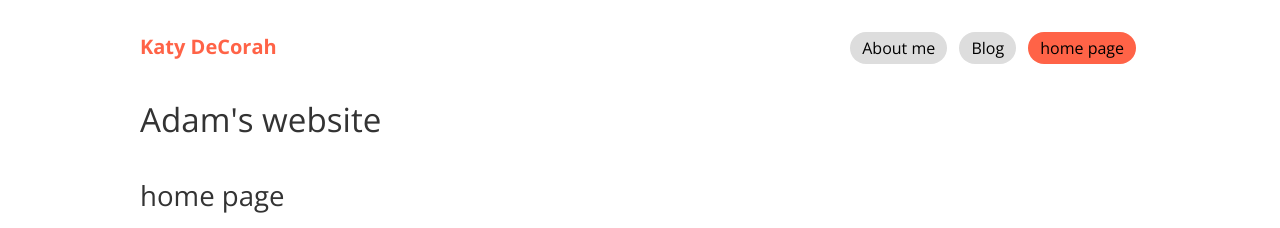
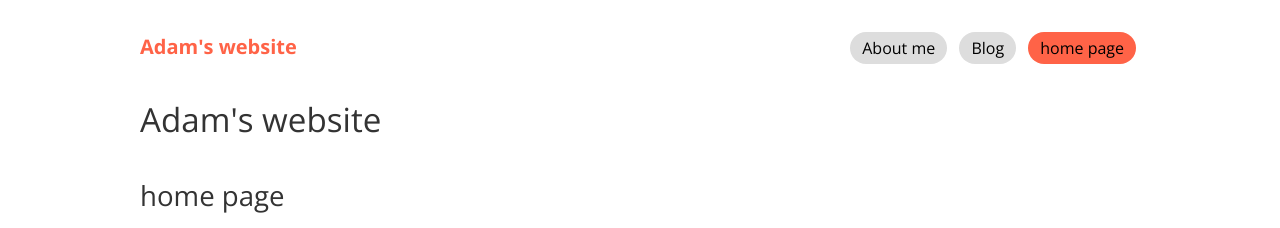
Before and after one commit to Mickeytarian/mickeytarian.github.io, a Jekyll site: the page built from index.html, in a window 1280 px wide. Shown: the top 228 px of the page. Built offline with Jekyll 4.4.1, drawn with Linux system fonts in a browser that asks for light colours.

Commit message:
updates son!

```diff
--- a/_config.yml
+++ b/_config.yml
@@ -2,7 +2,7 @@
 title: Adam's website
 email: amikhitarian@albany.edu
 description: Adam is super cool
-url: mickeytarian.github.io
+url: http://mickeytarian.github.io
 github_username: mickeytarian
 color: red
 
--- a/_includes/head.html
+++ b/_includes/head.html
@@ -6,8 +6,8 @@
       <title>{{ page.title }} | {{ site.title }}</title>
       <meta name="viewport" content="width=device-width">
       <meta name="description" content="{{ site.description }}">
-      <link rel="stylesheet" href="/css/normalize.css">
-        <link rel="stylesheet" href="/css/main.css">
+      <link rel="stylesheet" href="{{site.url}}/css/normalize.css">
+        <link rel="stylesheet" href="{{site.url}}/css/main.css">
         <link href='http://fonts.googleapis.com/css?family=Open+Sans:400italic,400,700' rel='stylesheet' type='text/css'>
   </head>
   <body>
--- a/_includes/header.html
+++ b/_includes/header.html
@@ -1,6 +1,6 @@
 <header class="site-header cf">
             <div class="container">
-                <a href="#" class="site-title">Katy DeCorah</a>
+                <a href="{{site.url}}" class="site-title">{{site.title}}</a>
                 <nav class="navbar">
                     <ul class="header-nav">
                         {% for nav in site.pages %}
```
